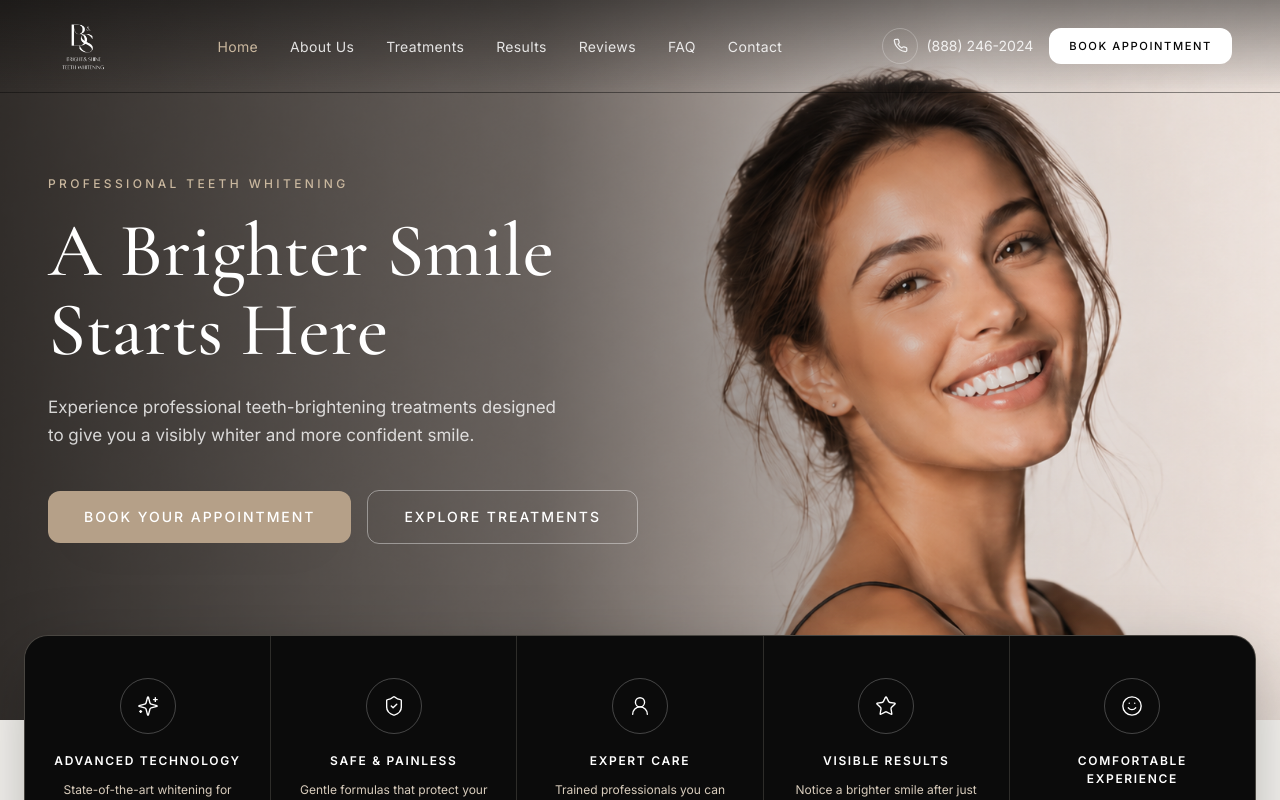
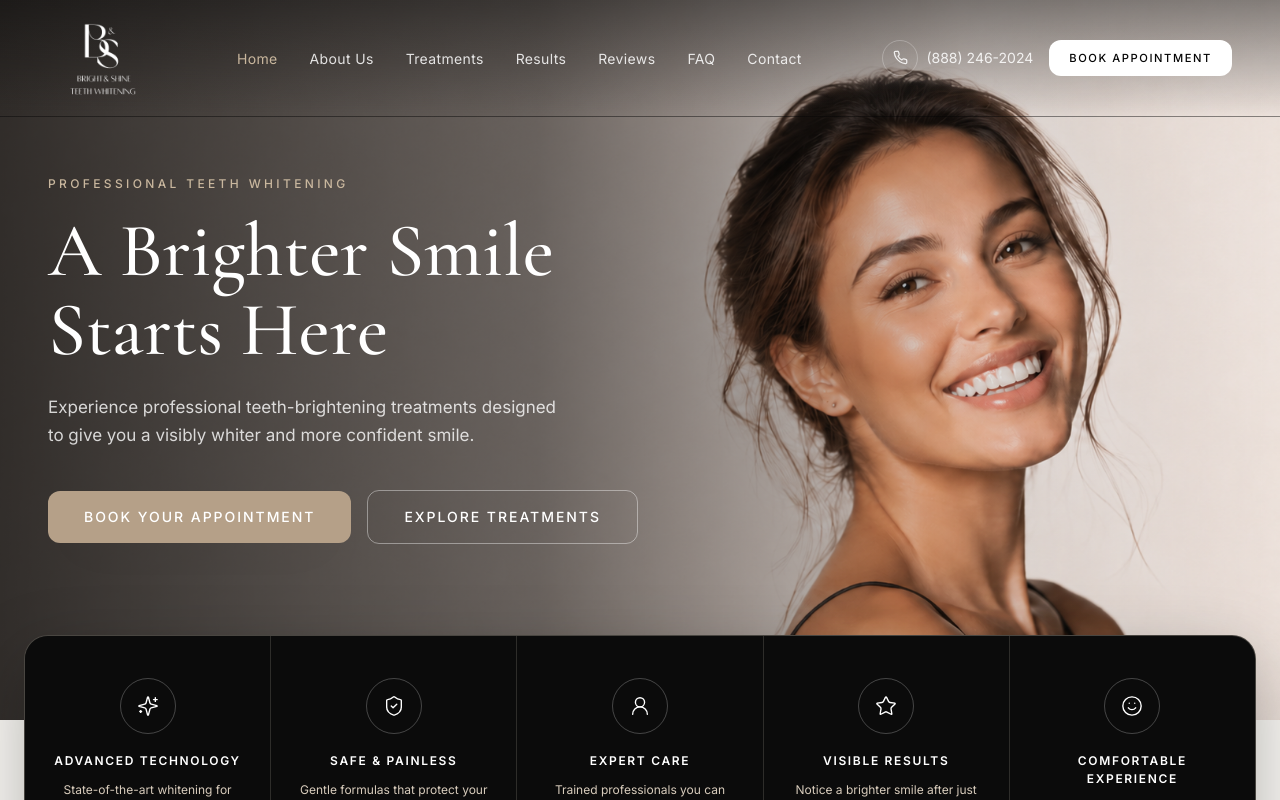
Before and after one commit to khabsarali/Bright-and-Shine-Teeth-Brightening, a Next.js app: page / in a window 1280 px wide. Shown: the top 800 px of the page. Built offline with nearby package versions, Linux system fonts and the light colour scheme.

Commit message:
Enlarge header logo to 100px
- Set .header-logo height to a fixed 100px
- Raise header height to 116px so the taller logo fits without overflow

Co-Authored-By: Claude Opus 4.8 (1M context) <noreply@anthropic.com>

```diff
--- a/app/globals.css
+++ b/app/globals.css
@@ -184,7 +184,7 @@
  */
 .header-logo {
   display: block;
-  height: clamp(48px, 6vw, 64px);
+  height: 100px;
   width: auto;
   object-fit: contain;
   flex-shrink: 0;
--- a/components/layout/Header.tsx
+++ b/components/layout/Header.tsx
@@ -29,7 +29,7 @@ export function Header() {
             : "border-b border-transparent bg-gradient-to-b from-black-pure/45 to-transparent"
         }`}
       >
-        <div className="container-lux flex h-[74px] items-center justify-between md:h-[84px] lg:h-[92px]">
+        <div className="container-lux flex h-[116px] items-center justify-between">
           <Link
             href="/"
             aria-label="Bright and Shine Teeth Brightening — home"
```
